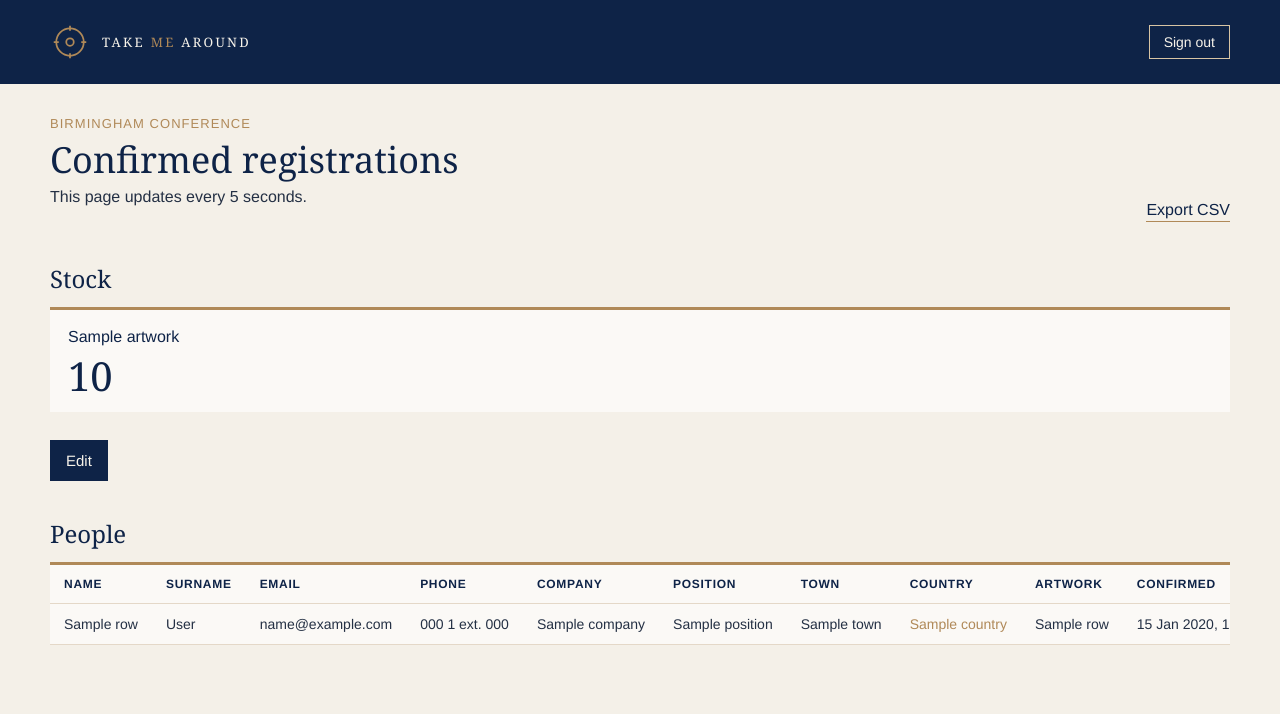
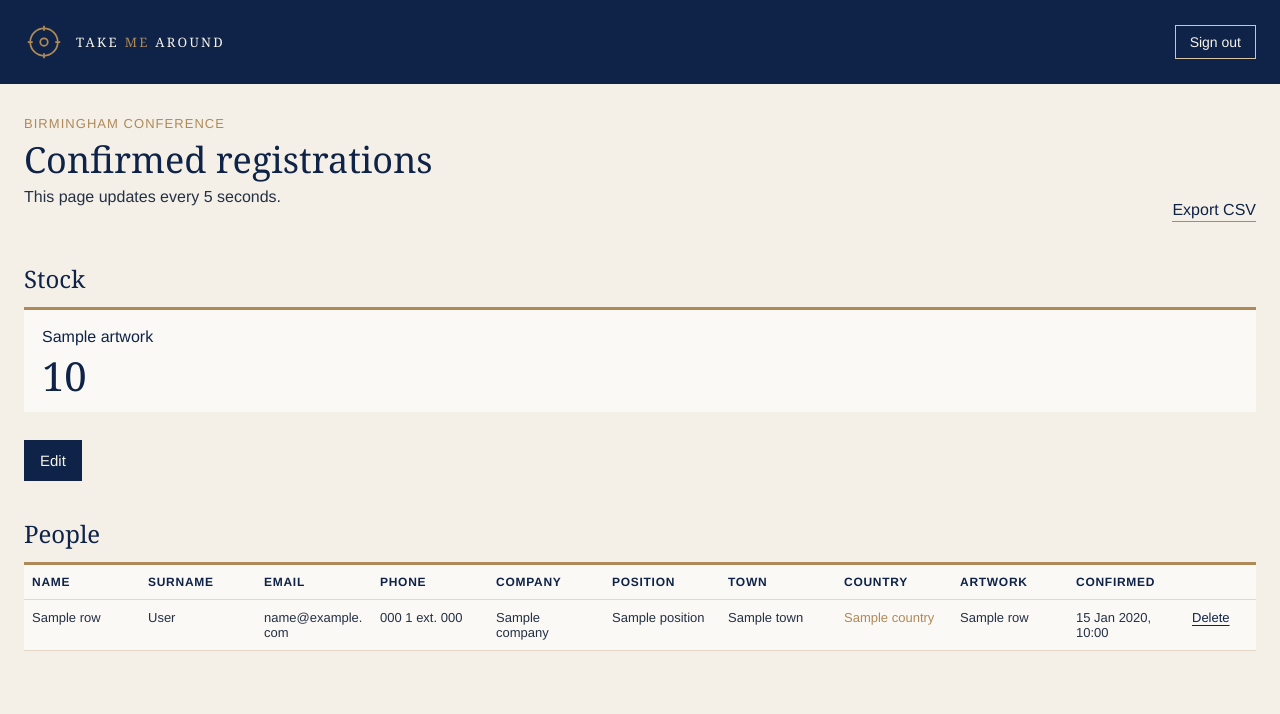
Before and after one commit to florentgiovannone/TMA_BE, a Flask app: template birmingham_registration/templates/admin_home.html in a window 1280 px wide. Shown: the top 714 px of the page. Run offline with Flask 3, Linux system fonts and the light colour scheme; the template is opened without the code that fills it: most values are stand-ins (such as "Sample title", 1, 10 or a date in 2020); some libraries are stand-ins or nearby versions.

Commit message:
Fit the admin registration table on the page.
The people list uses the full width and wraps each cell, so it no longer needs a horizontal scrollbar.

Co-authored-by: Cursor <cursoragent@cursor.com>

```diff
--- a/birmingham_registration/static/admin.css
+++ b/birmingham_registration/static/admin.css
@@ -28,7 +28,7 @@ a { color: var(--navy); }
 
 .band-inner,
 .wrap {
-  width: min(1180px, calc(100% - 32px));
+  width: calc(100% - 48px);
   margin: 0 auto;
 }
 
@@ -203,25 +203,31 @@ button.sign-in {
 
 .table-scroll {
   width: 100%;
-  max-width: 100%;
-  overflow-x: auto;
+  overflow: visible;
   background: var(--paper);
   border-top: 3px solid var(--gold);
 }
 
 .people {
   width: 100%;
+  table-layout: fixed;
   border-collapse: collapse;
-  font-size: 14px;
+  font-size: 13px;
 }
 
 .people th,
 .people td {
-  padding: 12px 14px;
+  padding: 10px 8px;
   text-align: left;
   vertical-align: top;
   border-bottom: 1px solid var(--line);
-  white-space: nowrap;
+  white-space: normal;
+  overflow-wrap: anywhere;
+}
+
+.people th:last-child,
+.people td:last-child {
+  width: 72px;
 }
 
 .people th {
--- a/birmingham_registration/templates/admin_home.html
+++ b/birmingham_registration/templates/admin_home.html
@@ -6,7 +6,7 @@
     <title>Registration admin</title>
     <link rel="icon" type="image/png" href="{{ url_for('static', filename='favicon.png') }}?v=2" sizes="192x192" />
     <link rel="apple-touch-icon" href="{{ url_for('static', filename='favicon.png') }}?v=2" />
-    <link rel="stylesheet" href="{{ url_for('static', filename='admin.css') }}?v=10" />
+    <link rel="stylesheet" href="{{ url_for('static', filename='admin.css') }}?v=11" />
   </head>
   <body>
     <header class="band">
```
